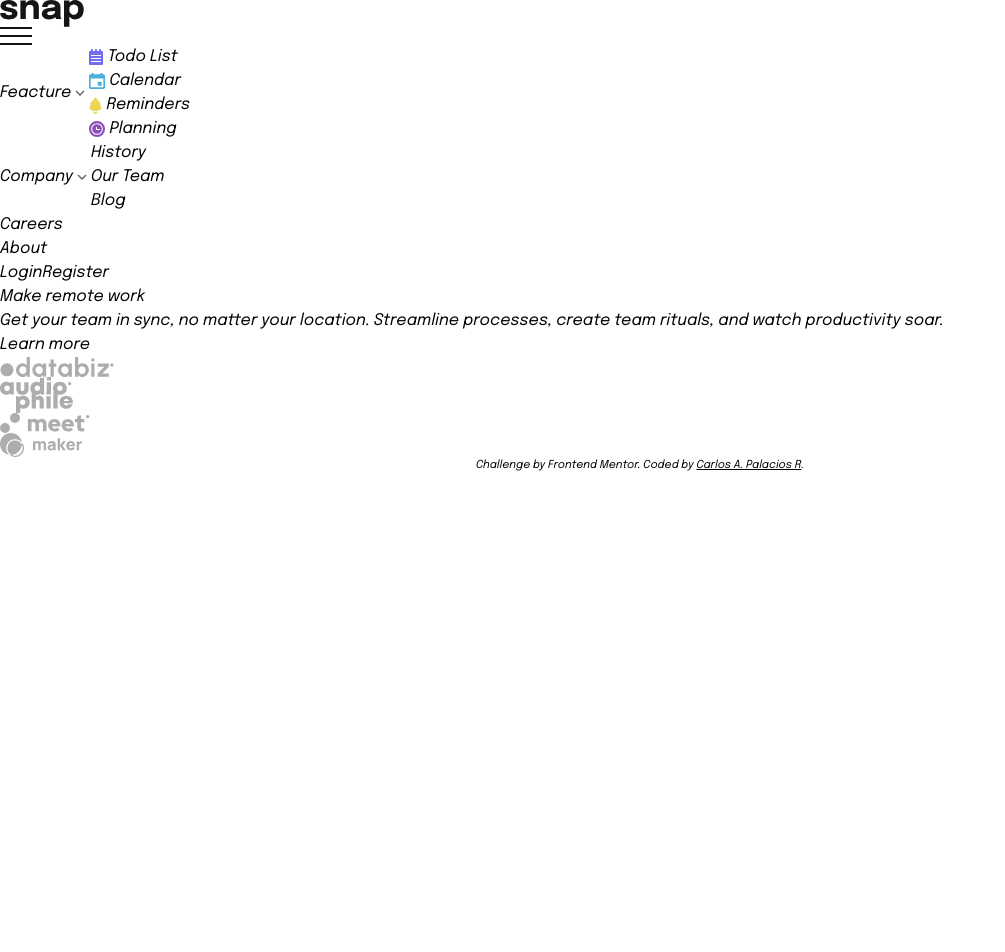
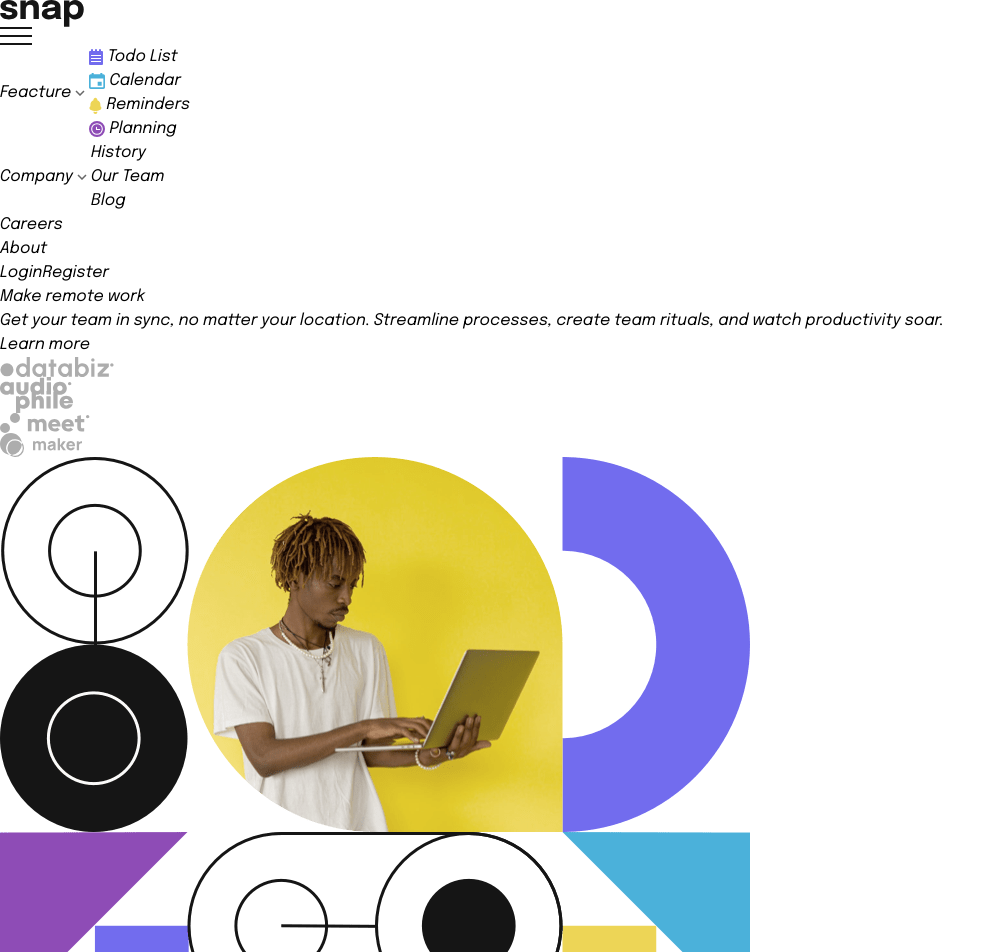
Before and after one commit to CarlosArgelio/challenge-Intro-section-with-dropdown-navigation, a React (Vite) app: page / in a window 1280 px wide. Shown: the top 952 px of the page, without its empty margins (0-1005 px from the left). Before the commit the page ends 800 px from the top, so only its background shows below. Built offline with nearby package versions, Linux system fonts and the light colour scheme.

Commit message:
feat: add picture

```diff
--- a/src/Components/Main/Main.tsx
+++ b/src/Components/Main/Main.tsx
@@ -1,6 +1,7 @@
-import { Icons } from "./../../assets";
+import { Icons, Images } from "./../../assets";
 
 const { audioPhile, dataBiz, maker, meet } = Icons.clients;
+const { desktopHero, mobileHero } = Images.hero;
 
 export const Main = () => {
   return (
@@ -20,6 +21,11 @@ export const Main = () => {
           <img src={maker} alt="Logo Client Maker" />
         </div>
       </section>
+      <picture>
+        <source srcSet={mobileHero} media="(max-width: 639px)" />
+        <source srcSet={desktopHero} media="(max-width: 640px)" />
+        <img src={mobileHero} alt="Imagen Hero" />
+      </picture>
     </main>
   );
 };
--- a/src/assets/index.ts
+++ b/src/assets/index.ts
@@ -9,6 +9,9 @@ import LogoClientAudioPhile from "./img/client-audiophile.svg";
 import LogoClientDataBiz from "./img/client-databiz.svg";
 import LogoClientMaker from "./img/client-maker.svg";
 import LogoClientMeet from "./img/client-meet.svg";
+
+import ImageHeroMobile from "./img/image-hero-mobile.png";
+import ImageHeroDesktop from "./img/image-hero-desktop.png";
 
 export const Icons = {
   logo: Logo,
@@ -31,3 +34,10 @@ export const Icons = {
     meet: LogoClientMeet,
   },
 };
+
+export const Images = {
+  hero: {
+    mobileHero: ImageHeroMobile,
+    desktopHero: ImageHeroDesktop,
+  },
+};
```
